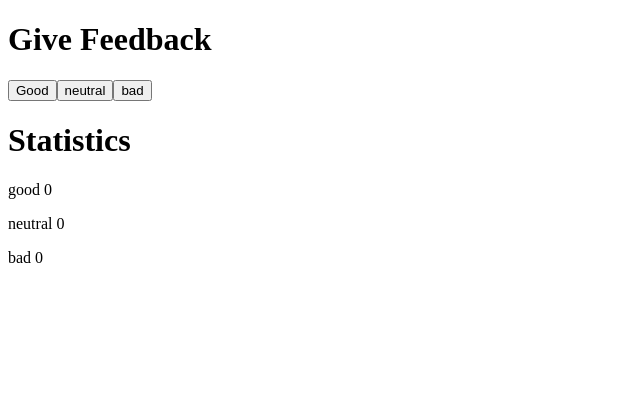
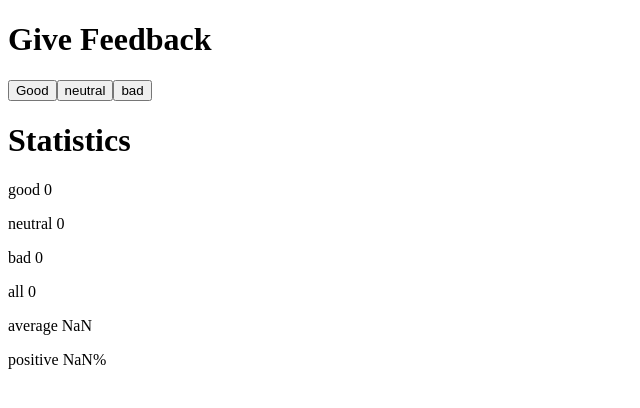
Before and after one commit to ShahSau/fullStack_HU, a React (Create React App) app in the folder unicafe/: page / in a window 1280 px wide. Shown: the top 408 px of the page, without its empty margins (0-640 px from the left). Built offline with nearby package versions, Linux system fonts and the light colour scheme.

Commit message:
1.7: unicafe step2

```diff
--- a/unicafe/src/App.js
+++ b/unicafe/src/App.js
@@ -16,6 +16,9 @@
       <p>good {good}</p>
       <p>neutral {neutral}</p>
       <p>bad {bad}</p>
+      <p>all {good+neutral+bad}</p>
+      <p>average {(good-bad)/(good+neutral+bad)}</p>
+      <p>positive {good/(good+neutral+bad)*100}%</p>
 
     </div>
   )
```
